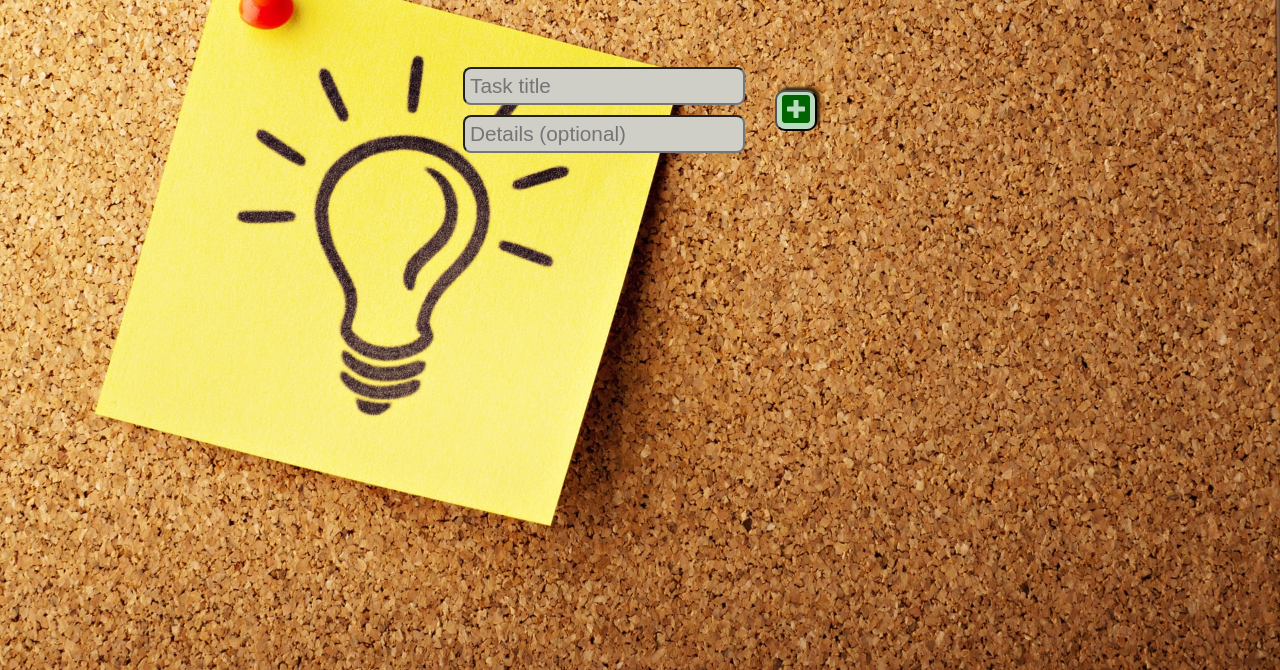
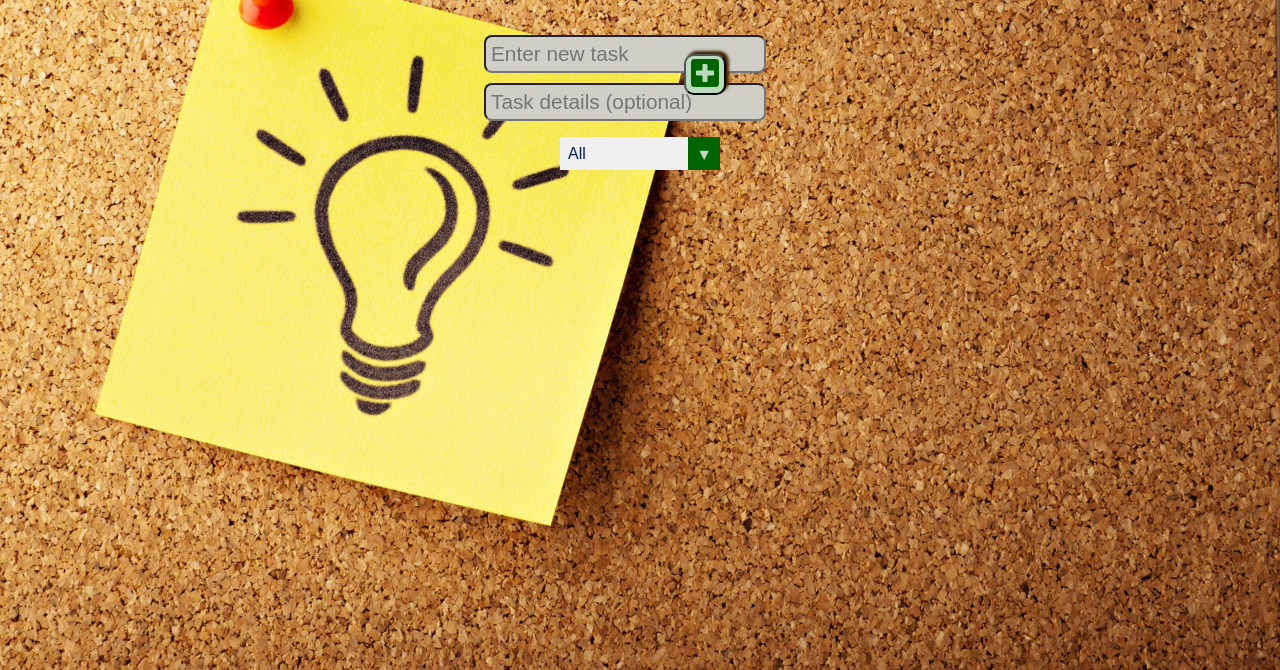
Before and after one commit to sammyebinne/TodoList-JS, a website: page src/index.html in a window 1280 px wide. Shown: the part 130-800 px from the top of the page. Drawn offline with Linux system fonts and the light colour scheme.

Commit message:
basic css fixes

```diff
--- a/src/index.html
+++ b/src/index.html
@@ -18,20 +18,27 @@
     </head>
     <body>
         <header>
-            <h1>Sammy's Todo List</h1>
+            <h1>Janet's Todo List</h1>
         </header>
         <form >
             <div class="inputDiv">
-                <input type="text" class="todo-input" placeholder="Task title" required/>
+                <input type="text" class="todo-input" placeholder="Enter new task" required/>
             <input
                 type="text"
                 class="todo-input-details"
-                placeholder="Details (optional)"
+                placeholder="Task details (optional)"
             />
             </div>
             <button type="submit" class="add-btn">
                 <i class="fas fa-plus-square"></i>
             </button>
+            <div class="select">
+                <select name="todos" id="" class="filter-todo">
+                    <option value="All">All</option>
+                    <option value="Completed">Completed</option>
+                    <option value="Uncompleted">Uncompleted</option>
+                </select>
+            </div>
         </form>
         <div class="todo-container">
             <ul class="todo-list">
--- a/src/index.js
+++ b/src/index.js
@@ -55,15 +55,28 @@ function addTask(event) {
 
     // add created div to todo list
     todoList.appendChild(todoDiv);
-    // title.value = '';
-    // taskDetail.value = '';
+    title.value = '';
+    taskDetail.value = '';
 }
 
 function deleteCheck(event){
     const item = event.target;
-    const todo = item.parentElement;
 
-    item.classList[0] === 'trash-btn' ? todo.remove() : item.classList[0] === 'check-btn' ? todo.classList.toggle('checked') : null;
+
+    if (item.classList[0] === 'trash-btn'){
+        const todo = item.parentElement;
+        todo.remove();
+        // todo.classList.add('drop');
+        // todo.addEventListener('transitionend', function () {
+        //     todo.remove()
+        // });
+    }
+
+
+    if (item.classList[0] === 'check-btn'){
+        const todo = item.parentElement;
+        todo.classList.toggle('checked')
+    }
 
 }
 
--- a/src/style.css
+++ b/src/style.css
@@ -30,14 +30,9 @@ form {
     /* padding: 10px; */
 }
 
-.sticky {
-  position: fixed;
-  top: 0;
-  width: 100%
-}
-
-.sticky + .todo-container {
-  padding-top: 102px;
+form {
+    flex-direction: column;
+    position: relative;
 }
 
 .inputDiv {
@@ -67,6 +62,9 @@ form {
     background: rgb(186, 219, 189);
     cursor: pointer;
     transition: all 0.3s ease;
+    position: absolute;
+    top: 15%;
+    margin-left: 130px;
 }
 
 .add-btn:hover {
@@ -93,6 +91,13 @@ form {
     display: flex;
     justify-content: space-between;
     align-items: center;
+    transition: all 0.3s ease-in;
+    max-width: 60vh;
+    width: 60vh;
+}
+
+.todoDiv:hover{
+   transform: translate(1px, -1px);
 }
 
 .todoDiv li{
@@ -124,6 +129,61 @@ form {
     padding: 0rem 0.5rem;
 }
 
+.todo-title{
+    font-weight: bolder;
+    font-size: 1.3rem;
+}
+
 .fas {
     pointer-events: none;
 }
+
+select {
+    -webkit-appearance: none;
+    -moz-appearance: none;
+    appearance: none;
+    outline: none;
+    border: none;
+}
+
+.select {
+    position: relative;
+    margin: 1rem;
+    overflow: hidden;
+}
+
+select {
+    color: inherit;
+    width: 10rem;
+    cursor: pointer;
+    padding: 0.5rem;
+    font-size: 1rem;
+}
+
+.select::after {
+    content: "\25BC";
+    position: absolute;
+    background: darkgreen;
+    color: rgb(186, 219, 189);
+    top: 0;
+    right: 0;
+    padding: .5rem;
+    pointer-events: none;
+    transition:all 0.5s ease;
+}
+
+.select:hover::after{
+    background: white;
+    color: darkgreen;
+}
+
+/*
+.sticky {
+  position: fixed;
+  top: 0;
+  width: 100%
+}
+
+.sticky + .todo-container {
+  padding-top: 102px;
+} */
```
